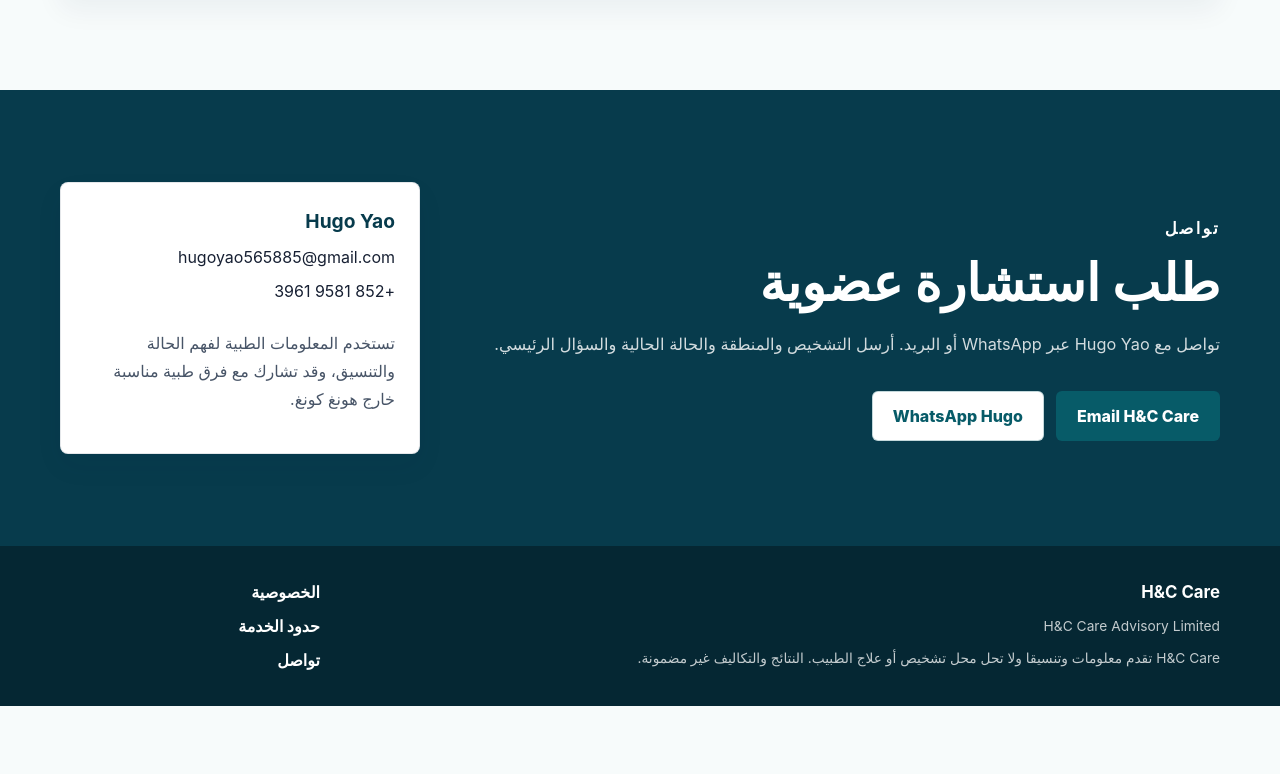
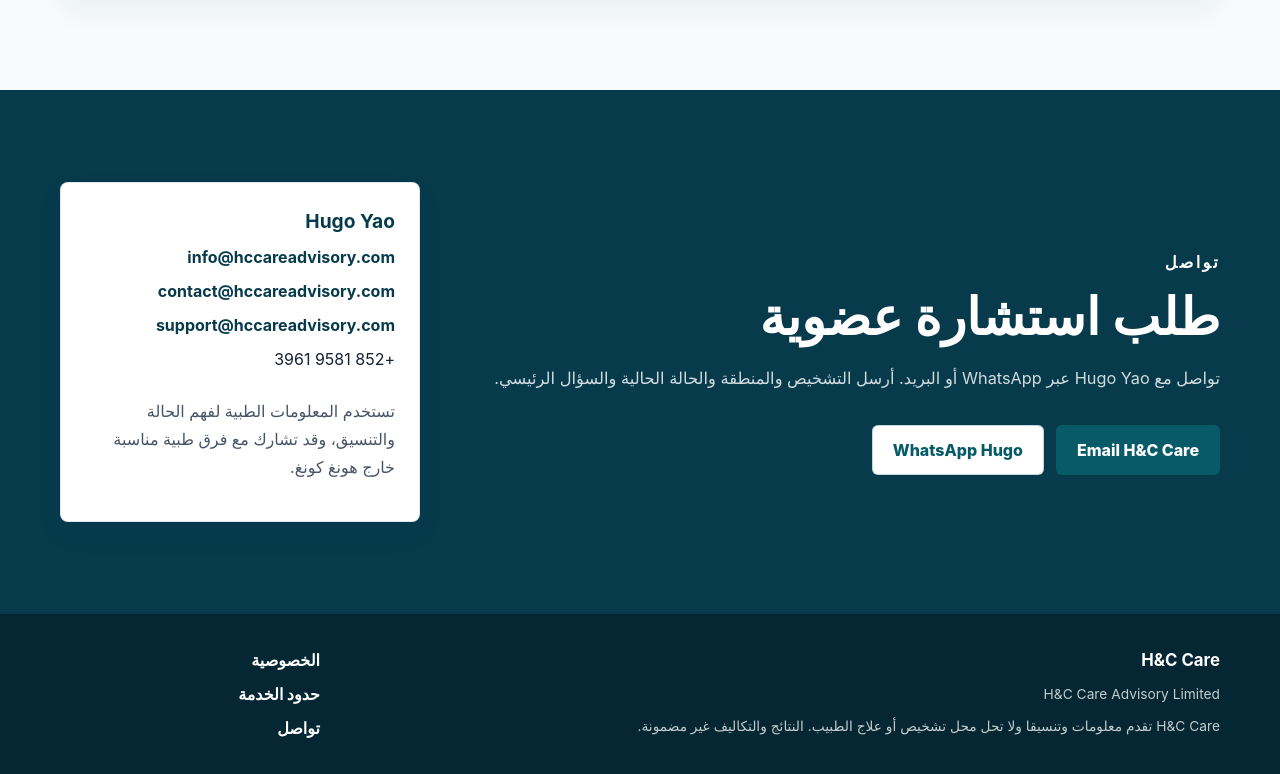
Before and after one commit to hugoyao565885-max/guidance-health, a Next.js app: page /ar/ in a window 1280 px wide. Shown: the part 9733-10507 px from the top of the page. Before the commit the page ends 10439 px from the top, so only its background shows below. Built offline with nearby package versions, Linux system fonts and the light colour scheme.

Commit message:
Add company contact email addresses

```diff
--- a/app/[locale]/[section]/page.tsx
+++ b/app/[locale]/[section]/page.tsx
@@ -284,7 +284,11 @@ export default async function SectionPage({ params }: PageProps) {
                 </div>
                 <aside className="contact-card">
                   <strong>{contact.name}</strong>
-                  <span>{contact.email}</span>
+                  {contact.emails.map((email) => (
+                    <a key={email} href={`mailto:${email}`}>
+                      {email}
+                    </a>
+                  ))}
                   <span>{contact.whatsapp}</span>
                   <p>{copy.sections.contact.privacy}</p>
                 </aside>
--- a/app/[locale]/page.tsx
+++ b/app/[locale]/page.tsx
@@ -363,7 +363,11 @@ export default async function LocalePage({ params }: PageProps) {
             </div>
             <aside className="contact-card">
               <strong>{contact.name}</strong>
-              <span>{contact.email}</span>
+              {contact.emails.map((email) => (
+                <a key={email} href={`mailto:${email}`}>
+                  {email}
+                </a>
+              ))}
               <span>{contact.whatsapp}</span>
               <p>{copy.sections.contact.privacy}</p>
             </aside>
--- a/app/globals.css
+++ b/app/globals.css
@@ -542,6 +542,17 @@ img {
   overflow-wrap: anywhere;
 }
 
+.contact-card a {
+  color: #073b4c;
+  font-weight: 700;
+  overflow-wrap: anywhere;
+  text-decoration: none;
+}
+
+.contact-card a:hover {
+  text-decoration: underline;
+}
+
 .section-contact-grid {
   color: #172033;
 }
--- a/lib/site.ts
+++ b/lib/site.ts
@@ -9,7 +9,8 @@ export const brand = {
 
 export const contact = {
   name: "Hugo Yao",
-  email: "hugoyao565885@gmail.com",
+  email: "info@hccareadvisory.com",
+  emails: ["info@hccareadvisory.com", "contact@hccareadvisory.com", "support@hccareadvisory.com"],
   whatsapp: "+852 9581 3961",
   whatsappUrl: "https://wa.me/85295813961",
 };
```
